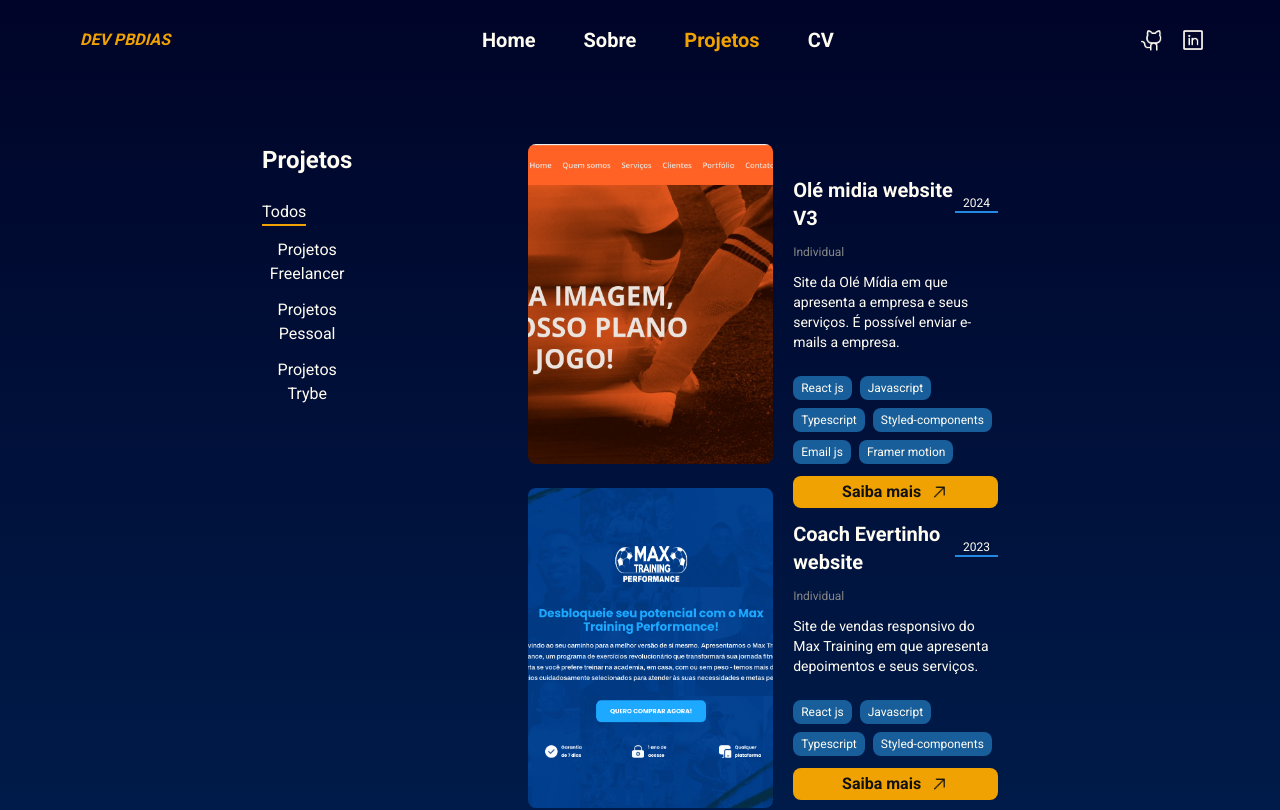
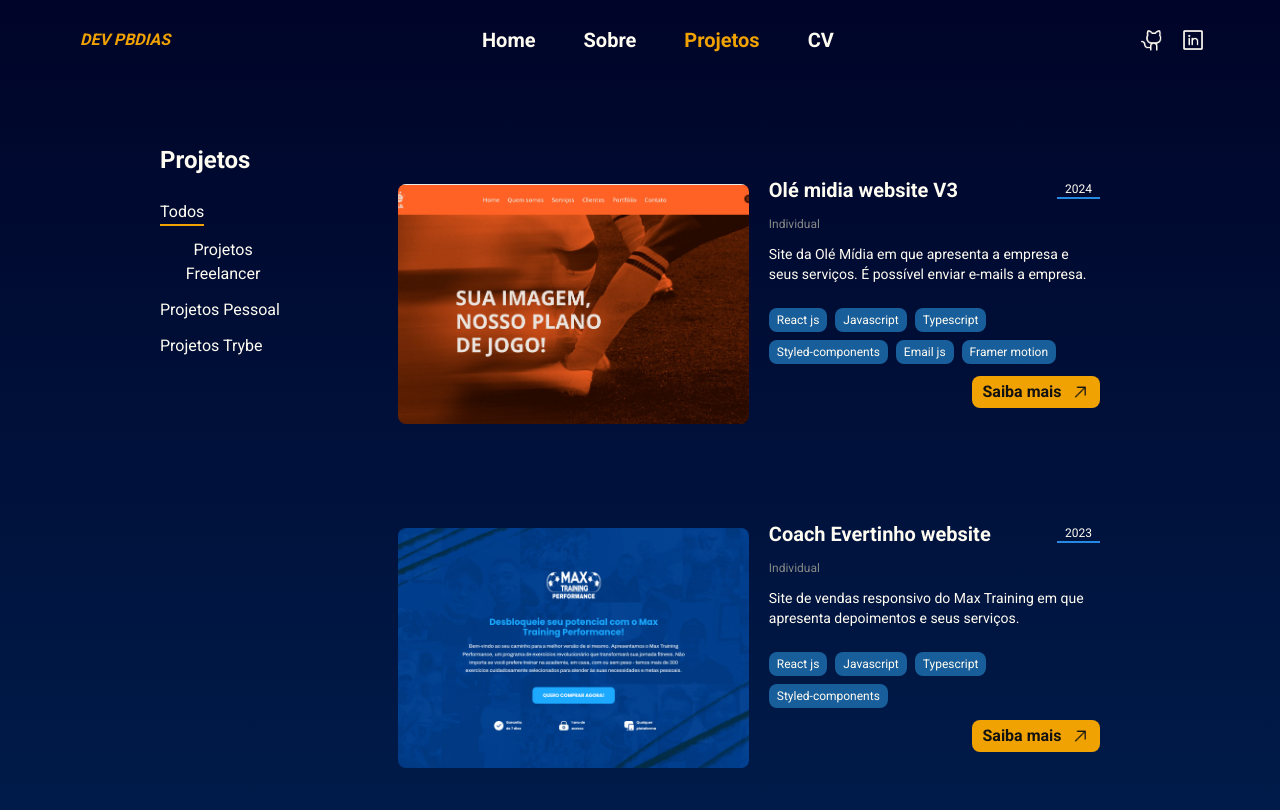
Before and after one commit to DevPBDias/portfolio-final, a Next.js app: page /projects in a window 1280 px wide. Shown: the top 810 px of the page. Built offline with nearby package versions, Linux system fonts and the light colour scheme.

Commit message:
fix: adjusted css responsive for project page

```diff
--- a/src/app/projects/page.tsx
+++ b/src/app/projects/page.tsx
@@ -22,9 +22,9 @@
   };
 
   return (
-    <main className="flex flex-col lg:flex-row px-5 lg:px-[var(--padding-content)] py-9 lg:py-16 w-full justify-between items-start min-h-dvh gap-7 lg:gap-44">
-      <section className=" flex flex-col justify-center items-start gap-6 w-full lg:w-96">
-        <h3 className="font-bold text-xl lg:text-2xl">Projetos</h3>
+    <main className="flex flex-col xl:flex-row px-5 lg:px-[12.5%] py-9 xl:py-16 w-full justify-between items-start min-h-dvh gap-7 xl:gap-28 2xl:gap-40">
+      <section className=" flex flex-col justify-center items-start gap-6 w-full xl:w-96">
+        <h3 className="font-bold text-xl xl:text-2xl">Projetos</h3>
         <div className=" flex flex-row lg:flex-col flex-wrap justify-start items-center lg:justify-center lg:items-start gap-5 lg:gap-3 w-full">
           <button
             type="button"
--- a/src/components/ProjectCard.tsx
+++ b/src/components/ProjectCard.tsx
@@ -7,18 +7,18 @@
   return (
     <div
       key={data.id}
-      className="flex flex-col lg:flex-row justify-center items-center lg:h-80 border-b-2 border-b-[var(--text-color-terciary)] lg:border-none"
+      className="flex flex-col md:flex-row justify-center items-center lg:h-80 border-b-2 border-b-[var(--text-color-terciary)] md:border-none"
     >
-      <picture className="w-full h-60 lg:w-1/2 lg:h-full">
+      <picture className="w-full h-60 2xl:w-1/2 2xl:h-full">
         <Image
           className="w-full h-full rounded-lg object-cover"
           src={data.image}
           alt="Project image"
         />
       </picture>
-      <section className="flex flex-col px-3 lg:px-5 py-3 lg:py-8 justify-start items-start gap-3 w-full lg:w-1/2 h-full ">
+      <section className="flex flex-col px-3 md:px-5 py-3 md:py-8 justify-between items-start gap-3 w-full 2xl:w-1/2 h-full ">
         <div className="flex flex-row justify-between items-center w-full">
-          <h4 className="text-lg lg:text-xl font-semibold">{data.name}</h4>
+          <h4 className="text-lg md:text-xl font-semibold">{data.name}</h4>
           <p className="border-[var(--bg-soft)] px-2 text-xs border-b-2">
             {data.year}
           </p>
@@ -43,7 +43,7 @@
           target="_blank"
           rel="noreferrer noopener"
           href={data.link}
-          className="flex w-full flex-row bg-[var(--secondary)] items-center justify-center py-1 px-2 rounded-lg my-auto gap-2"
+          className="flex w-full md:w-32 flex-row bg-[var(--secondary)] items-center justify-center py-1 px-2 rounded-lg mb-auto ml-auto gap-2"
         >
           <p className="text-[var(--text-color-secondary)] font-bold">
             Saiba mais
```
